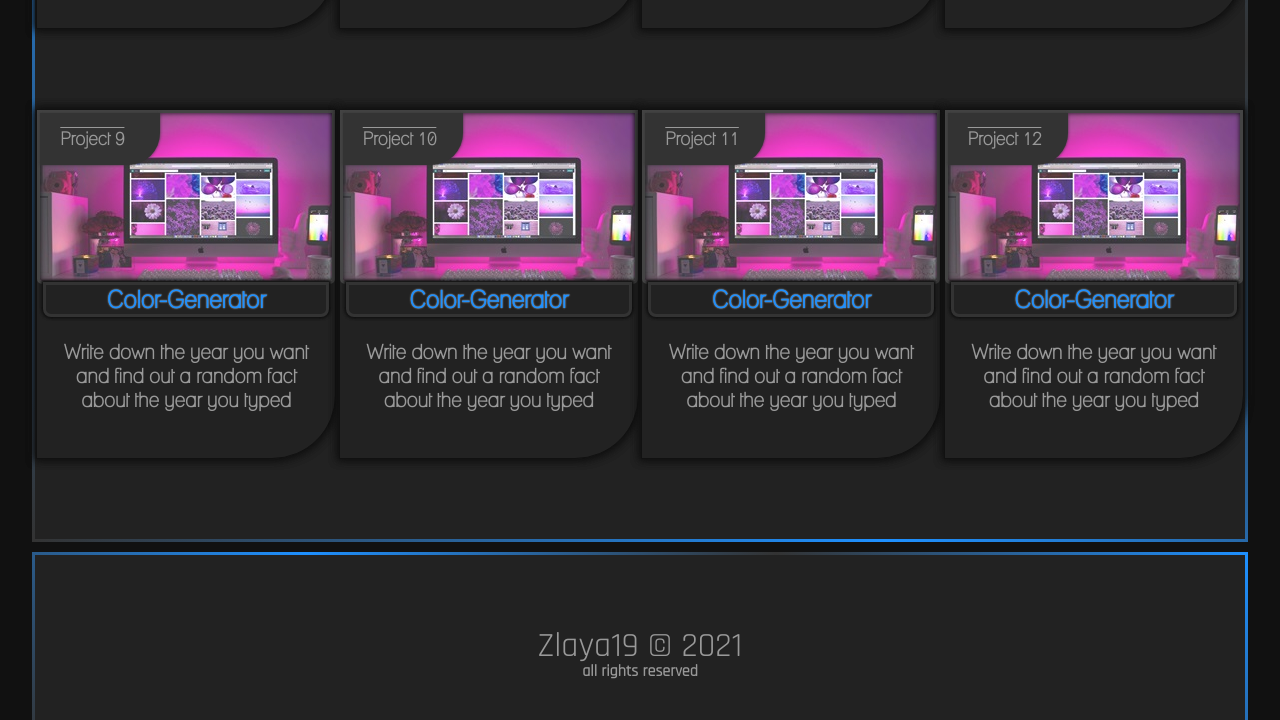
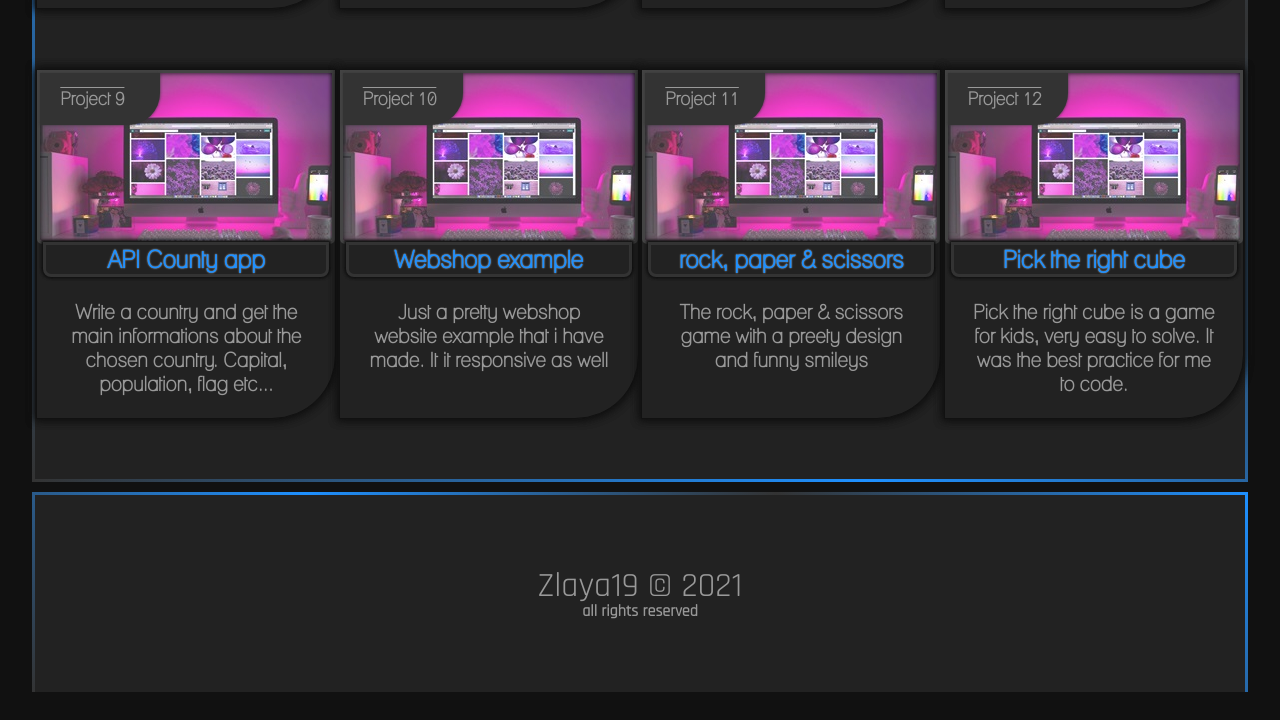
Before and after one commit to Zlaya19/Website-Example, a plain HTML site: page index.html in a window 1280 px wide. Shown: the part 990-1710 px from the top of the page. After the commit the page ends 1682 px from the top, so only its background shows below. Drawn offline with Linux system fonts and the light colour scheme.

Commit message:
text added

```diff
--- a/index.css
+++ b/index.css
@@ -66,6 +66,7 @@ a {
 
 a:hover {
     color: dodgerblue;
+    font-weight:700;
 }
 
 #container {
@@ -84,13 +85,6 @@ a:hover {
 
 
 
-
-
-
-
-
-
-
 .wrapper {
     width: 300px;
     height: 350px;
@@ -99,7 +93,7 @@ a:hover {
     border-bottom-left-radius: 0;
     border-bottom-right-radius: 64px;
     border: 1px solid #111;
-    margin-bottom: 80px;
+    margin-bottom: 60px;
     color: #999;
 }
 
@@ -115,7 +109,6 @@ a:hover {
     background-size: auto;
     box-shadow: inset 0 0 5px #111;
 }
-
 
 
 span-rock {
@@ -178,7 +171,6 @@ span-rock {
     font-size: 18px;
     color: #999;
     text-decoration: overline;
-    /* text-shadow: 0 0 1.5px #111, 0 0 1.5px #111; */
     background: #333;
     box-shadow: 0 0 3px #333;
     border-bottom-right-radius: 32px;
@@ -198,7 +190,6 @@ span-rock {
 }
 
 
-
 #footerLine {
     width: 100%;
     height: 200px;
@@ -214,22 +205,11 @@ span-rock {
     font-family: 'rajdhani';
     border-image: linear-gradient(45deg,#333, dodgerblue, #333, dodgerblue) 1;
 }
+
 #footer_line {
     font-size: 34px;
     font-weight: lighter;
 }
-
-
-
-
-
-
-
-
-
-
-
-
 
 
 @media screen and (max-width: 1000px){
--- a/index.html
+++ b/index.html
@@ -19,7 +19,7 @@
         </ul>
     </nav>
 
-    <!-- <div id="container"> -->
+
 
         <section id="mainSection">
 
@@ -84,29 +84,29 @@
                     <div class="wrapperTop" id="wrap9">
                         <h3 class="headlineH3">Project 9</h3>
                     </div>
-                    <h2 id="projectHeader">Color-Generator</h2>
-                    <h3 class="projectAbout">Write down the year you want and find out a random fact about the year you typed</h3>
+                    <h2 id="projectHeader">API County app</h2>
+                    <h3 class="projectAbout">Write a country and get the main informations about the chosen country. Capital, population, flag etc...</h3>
                 </div>
                 <div class="wrapper">
                     <div class="wrapperTop" id="wrap10">
                         <h3 class="headlineH3">Project 10</h3>
                     </div>
-                    <h2 id="projectHeader">Color-Generator</h2>
-                    <h3 class="projectAbout">Write down the year you want and find out a random fact about the year you typed</h3>
+                    <h2 id="projectHeader">Webshop example</h2>
+                    <h3 class="projectAbout">Just a pretty webshop website example that i have made. It it responsive as well</h3>
                 </div>
                 <div class="wrapper">
                     <div class="wrapperTop" id="wrap11">
                         <h3 class="headlineH3">Project 11</h3>
                     </div>
-                    <h2 id="projectHeader">Color-Generator</h2>
-                    <h3 class="projectAbout">Write down the year you want and find out a random fact about the year you typed</h3>
+                    <h2 id="projectHeader">rock, paper & scissors</h2>
+                    <h3 class="projectAbout">The rock, paper & scissors game with a preety design and funny smileys</h3>
                 </div>
                 <div class="wrapper">
                     <div class="wrapperTop" id="wrap12">
                         <h3 class="headlineH3">Project 12</h3>
                     </div>
-                    <h2 id="projectHeader">Color-Generator</h2>
-                    <h3 class="projectAbout">Write down the year you want and find out a random fact about the year you typed</h3>
+                    <h2 id="projectHeader">Pick the right cube</h2>
+                    <h3 class="projectAbout">Pick the right cube is a game for kids, very easy to solve. It was the best practice for me to code.</h3>
                 </div>
             </div>
 
@@ -120,7 +120,6 @@
 
         </footer>
 
-    <!-- </div> -->
 
 </body>
 </html>
```
